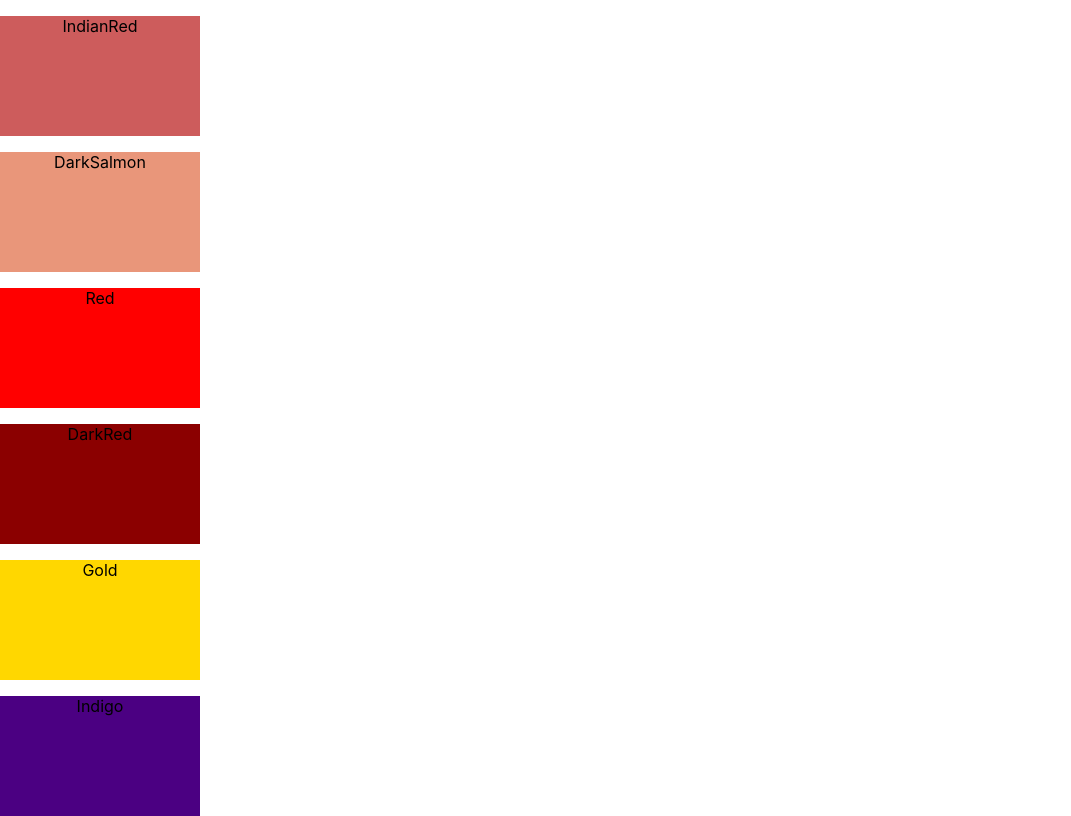
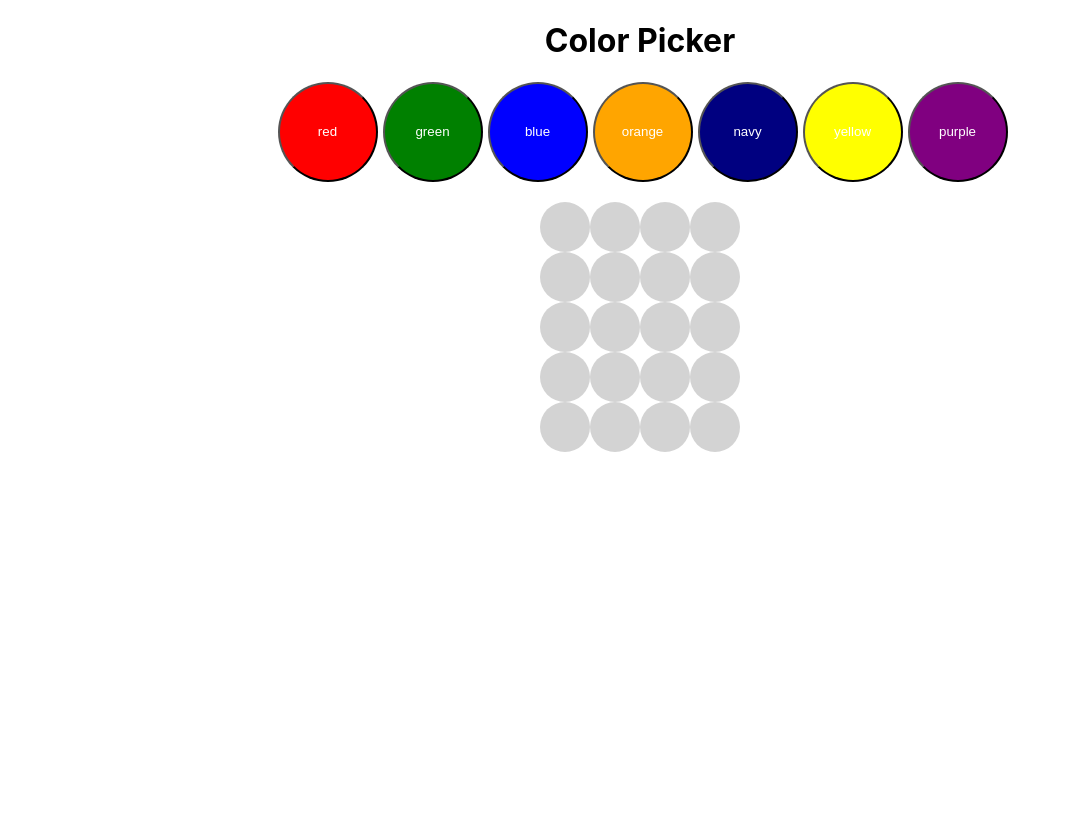
Before and after one commit to rizwaniqbalkhan92/Linkedin-React-Course, a React (Create React App) app: page / in a window 1280 px wide. Shown: the whole page, without its empty margins (0-1071 px from the left). Built offline with nearby package versions, Linux system fonts and the light colour scheme.

Commit message:
working on pixel art

```diff
--- a/src/App.js
+++ b/src/App.js
@@ -7,6 +7,8 @@ import DogImage from './Components/DogImage/DogImage';
 import ScoreCounter from './Components/ScoreCounter/ScoreCounter';
 import WindowEvents from './Components/WindowsEvents/WindowEvents';
 import ColorPickerComponet from './Components/ColorPicker/ColorPickerComponet';
+import PixelArt from './Components/PixelArts/PixelArt';
+import Picker from './Components/PixelArts/Picker';
 
 function App() {
   return (
@@ -17,7 +19,9 @@ function App() {
       {/* <DogImage/> */}
       {/* <ScoreCounter/> */}
       {/* <WindowEvents/> */}
-      <ColorPickerComponet />
+      {/* <ColorPickerComponet /> */}
+      <PixelArt/>
+      {/* <Picker/> */}
     </div>
   );
 }
--- /dev/null
+++ b/src/Components/PixelArts/Picker.js
@@ -0,0 +1,25 @@
+import React, { useContext, useEffect } from 'react'
+import {ColorContext} from './PixelArt'
+
+const Picker = () => {
+const {color,setColor}=useContext(ColorContext);
+    const colors=['red','green','blue','orange','navy','yellow','purple'];
+
+    useEffect(()=>{
+  console.log(color)
+    alert(color)
+
+},[color])
+  return (
+    <div >
+        <h1>Color Picker</h1>
+        {
+            colors.map((colorMap,index)=>(
+                <button key={index} onClick={()=>{setColor(colorMap);alert(colorMap)}} style={{backgroundColor:colorMap,width:100,marginLeft:5,height:100,color:'#fff',borderRadius:'50%'}}>{colorMap}</button>
+            ))
+        }
+    </div>
+  )
+}
+
+export default Picker
--- /dev/null
+++ b/src/Components/PixelArts/Pixel.js
@@ -0,0 +1,32 @@
+import React, { useContext, useState } from 'react'
+import {ColorContext} from './PixelArt';
+
+
+export const Pixel = () => {
+    const { color } = useContext(ColorContext);
+    const [pixel, setPixel] = useState('lightGrey');
+
+    return (
+
+        <div onClick={() => setPixel(color)} style={{ width: 50, height: 50, borderRadius: '50%', backgroundColor: pixel }}>
+
+        </div>
+
+    )
+}
+
+
+export const PixelFillComponent=()=>{
+const  boxes=[];
+for(let i=1; i<=20; i++){
+    boxes.push(<Pixel/>);
+
+}
+
+return (
+    <div style={{display:'flex',justifyContent:'space-around',width:200,marginTop:20,marginLeft:'auto',marginRight:'auto', flexWrap:'wrap'}}>
+        {boxes}
+    </div>
+)
+
+}
--- /dev/null
+++ b/src/Components/PixelArts/PixelArt.js
@@ -0,0 +1,27 @@
+import React,{createContext, useContext} from 'react'
+import Picker from './Picker';
+import {  PixelFillComponent } from './Pixel';
+
+
+export const ColorContext=createContext(
+    {
+        color:'lightGrey',
+        setColor:()=>{}
+    }
+);
+
+
+
+const PixelArt = () => {
+const {color,setColor}=useContext(ColorContext)
+
+  return (
+
+    <ColorContext.Provider  value={ColorContext} >
+    <Picker/>
+    <PixelFillComponent/>
+    </ColorContext.Provider>
+  )
+}
+
+export default PixelArt
```
